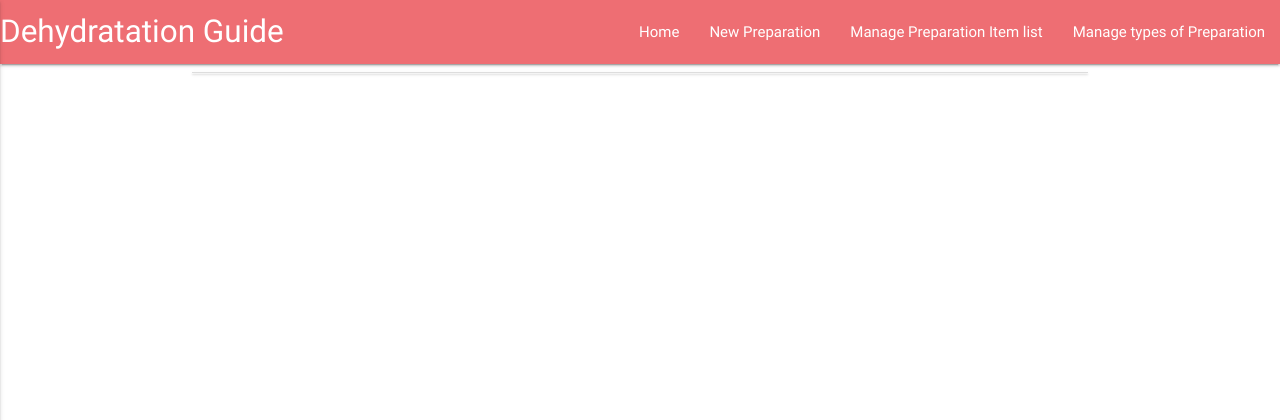
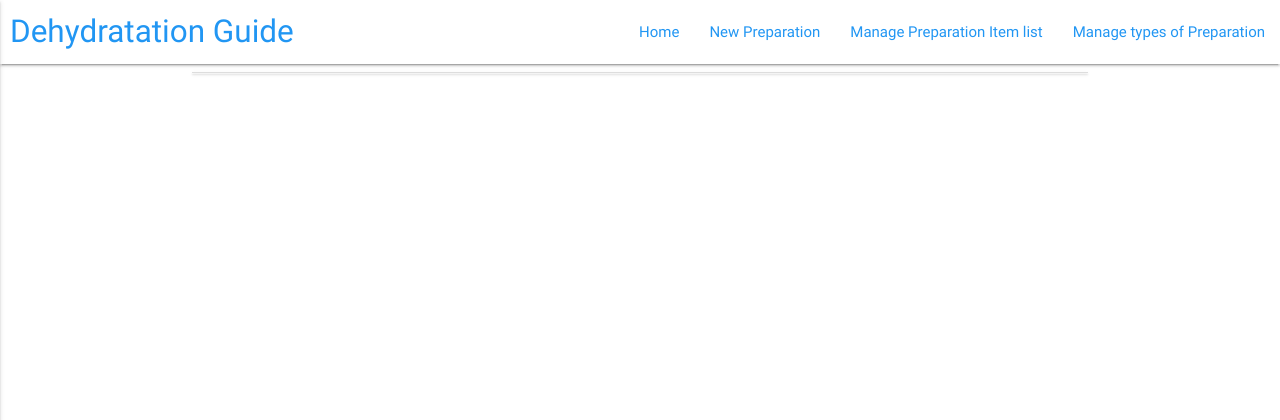
Before and after one commit to Rhyl1/Dehydratation-guide, a Flask app: page / in a window 1280 px wide. Shown: the top 420 px of the page. Run offline with Flask 2, Linux system fonts and the light colour scheme; data that the repository does not hold is empty; some libraries are stand-ins or nearby versions.

Commit message:
added minor styling to navbar and injected html for degrees celsius in template items. html

```diff
--- a/static/css/style.css
+++ b/static/css/style.css
@@ -9,3 +9,17 @@
 .item_header {
     margin-top: 5px;
 }
+
+nav {
+    background-color:transparent;
+
+}
+
+nav .brand-logo {
+    color: #2196F3;
+    margin-left: 10px;
+}
+
+nav ul a {
+    color: #2196F3;
+}
--- a/templates/items.html
+++ b/templates/items.html
@@ -9,7 +9,7 @@
             <i class="material-icons">expand_more</i>
         </div>
         <div class="item_header col s9">
-            <strong>{{item.description}}</strong> - Prepare at {{item.hydra_temp}} degrees Celsius
+            <strong>{{item.description}}</strong> - Prepare at {{item.hydra_temp}} &#8451
         </div>
 
       </div>
```
